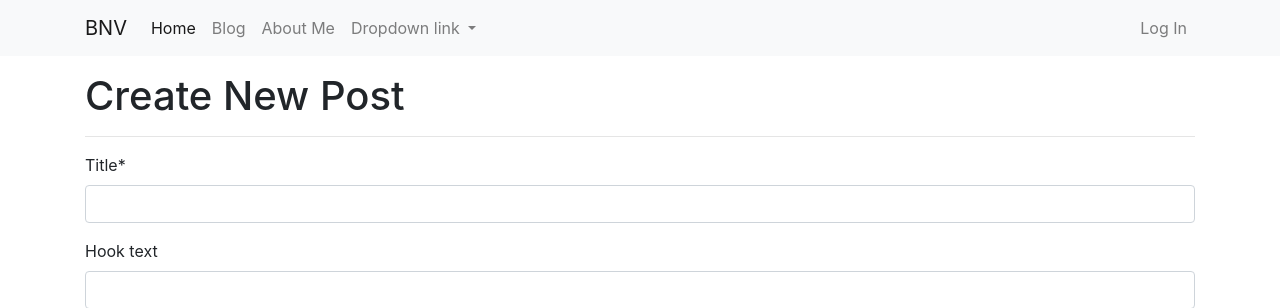
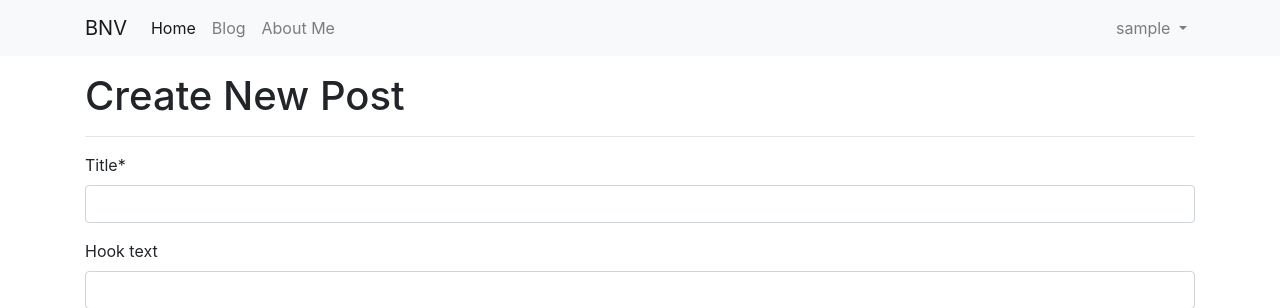
Before and after one commit to bnv20/djpjt2, a Django app: page /blog/create_post/ in a window 1280 px wide. Shown: the top 308 px of the page. Run offline with Django 3.2, Linux system fonts and the light colour scheme; the visitor is signed in with stand-in values (Sample User, id 1); data that the repository does not hold is empty; some libraries are stand-ins or nearby versions.

Commit message:
로그인 기능 구현

```diff
--- /dev/null
+++ b/cakd_dj/_media/blog/files/2022/05/30/test3.txt
@@ -0,0 +1 @@
+test1
--- a/cakd_dj/blog/models.py
+++ b/cakd_dj/blog/models.py
@@ -1,6 +1,5 @@
 import os
 from django.db import models
-from django.contrib.auth.models import User
 from django.contrib.auth.models import User
 from markdownx.models import MarkdownxField
 from markdownx.utils import markdown
--- a/cakd_dj/blog/templates/blog/navbar.html
+++ b/cakd_dj/blog/templates/blog/navbar.html
@@ -1,3 +1,5 @@
+{% load socialaccount %}
+
 <nav class="navbar navbar-expand-lg navbar-light bg-light">
     <div class="container">
         <a class="navbar-brand" href="/">BNV</a>
@@ -16,22 +18,23 @@
                 <li class="nav-item">
                     <a class="nav-link" href="/about_me/">About Me</a>
                 </li>
+
+            </ul>
+            <ul class="navbar-nav ml-auto">
+                {% if user.is_authenticated %}
                 <li class="nav-item dropdown">
-                    <a class="nav-link dropdown-toggle" href="#" id="navbarDropdownMenuLink" role="button"
-                       data-toggle="dropdown" aria-haspopup="true" aria-expanded="false">
-                        Dropdown link
+                    <a class="nav-link dropdown-toggle" href="#" id="navbarDropdownMenuLink" role="button" data-toggle="dropdown" aria-haspopup="true" aria-expanded="false">
+                        {{ user.username }}
                     </a>
                     <div class="dropdown-menu" aria-labelledby="navbarDropdownMenuLink">
-                        <a class="dropdown-item" href="#">Action</a>
-                        <a class="dropdown-item" href="#">Another action</a>
-                        <a class="dropdown-item" href="#">Something else here</a>
+                        <a class="dropdown-item" href="/accounts/logout/">Log Out</a>
                     </div>
                 </li>
-            </ul>
-            <ul class="navbar-nav ml-auto">
-                <li class="nav-item">
-                    <a class="nav-link" href="#" data-toggle="modal" data-target="#loginModal">Log In</a>
-                </li>
+                {% else %}
+                    <li class="nav-item">
+                        <a class="nav-link" href="#" data-toggle="modal" data-target="#loginModal">Log In</a>
+                    </li>
+                {% endif %}
             </ul>
         </div>
     </div>
@@ -51,11 +54,11 @@
             <div class="modal-body">
                 <div class="row">
                     <div class="col-md-6">
-                        <button type="button" class="btn btn-outline-dark btn-block btn-sm "><i class="fab fa-google"></i>&nbsp&nbsp Log in with Google</button>
-                        <button type="button" class="btn btn-outline-dark btn-block btn-sm "><i class="far fa-envelope"></i>&nbsp&nbsp Log in with E-mail</button>
+                        <a role="button" class="btn btn-outline-dark btn-block btn-sm " href="{% provider_login_url 'google' %}"><i class="fab fa-google"></i>&nbsp&nbsp Log in with Google</a>
+                        <a role="button" class="btn btn-outline-dark btn-block btn-sm" href="/accounts/login/"><i class="far fa-envelope"></i>&nbsp&nbsp Log in with Username</a>
                     </div>
                     <div class="col-md-6">
-                        <button type="button" class="btn btn-outline-dark btn-block btn-sm"><i class="far fa-envelope"></i>&nbsp&nbsp Sign Up with E-mail</button>
+                        <a role="button" class="btn btn-outline-dark btn-block btn-sm" href="/accounts/signup/"><i class="far fa-envelope"></i>&nbsp&nbsp Sign Up with E-mail</a>
                     </div>
                 </div>
             </div>
--- a/cakd_dj/cakd_dj/urls.py
+++ b/cakd_dj/cakd_dj/urls.py
@@ -23,6 +23,7 @@ urlpatterns = [
     path('admin/', admin.site.urls),
     path('blog/', include('blog.urls')),
     path('markdownx/',include('markdownx.urls')),
+    path('accounts/', include('allauth.urls')),
     path('',include('single_pages.urls')),
 ]
 
```
Also changed, not shown: cakd_dj/cakd_dj/settings.py (+20 -0 lines), cakd_dj/_media/blog/images/2022/05/30/병변탐지.jpg (added).
